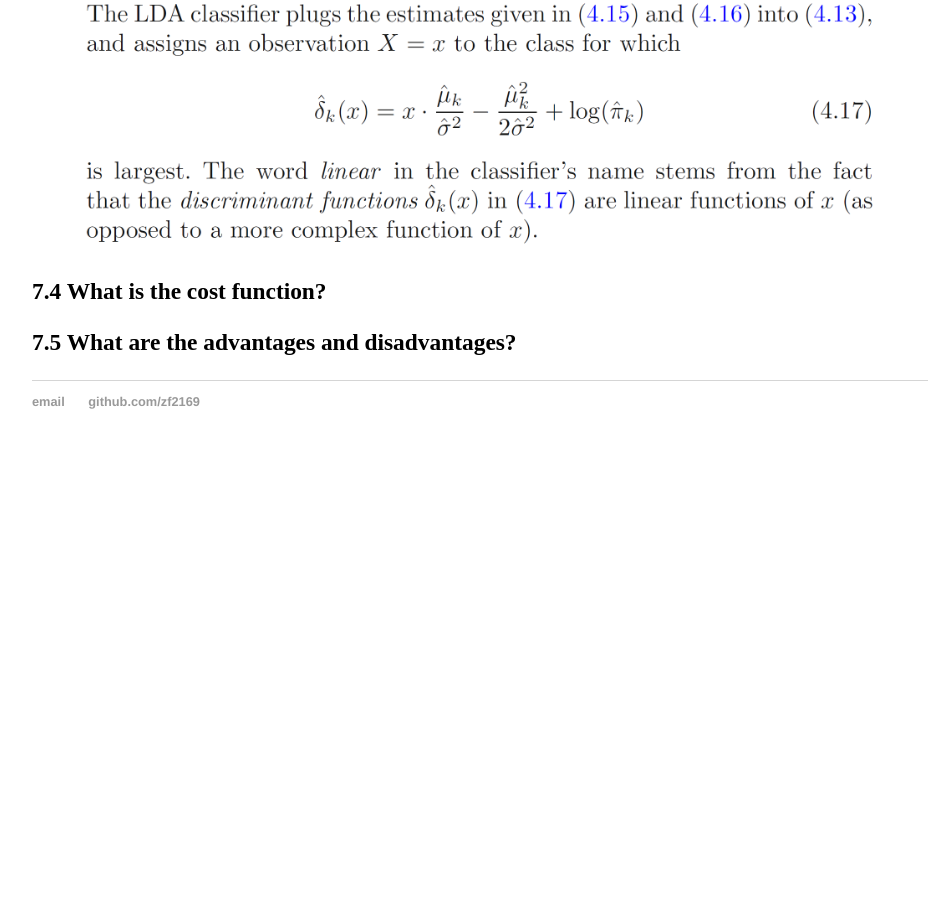
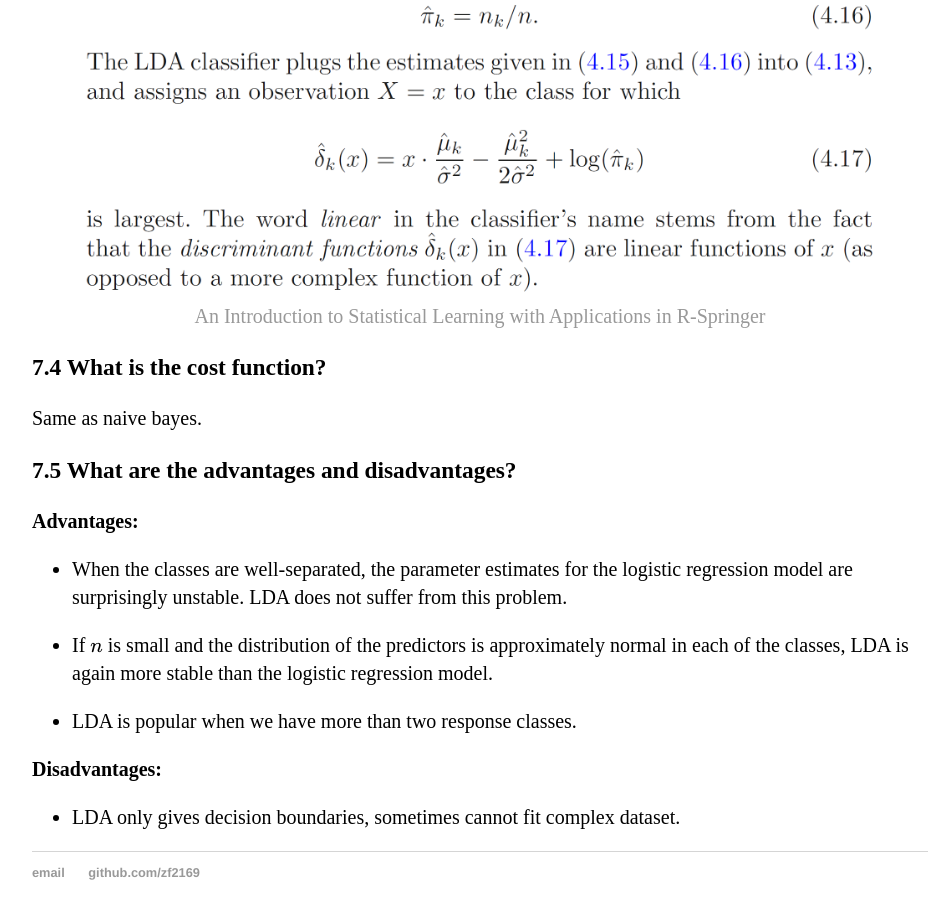
Before and after one commit to zf2169/zf2169.github.io, a Jekyll site: the page built from _posts/2019-01-30-Machine-Learning-Algorithms-Summary-I.md, in a window 1280 px wide and 900 px high, scrolled down 17734 px. Shown: the whole window, without its empty margins (160-1099 px from the left). Built offline with Jekyll 4.4.1, drawn with Linux system fonts in a browser that asks for light colours; formulas are drawn with MathJax 3; before the commit the page ends 18163 px from its top, so only the background shows below that; some of the changed text lies outside the part shown.

Commit message:
Update 2019-01-30-Machine-Learning-Algorithms-Summary-I.md

```diff
--- a/_posts/2019-01-30-Machine-Learning-Algorithms-Summary-I.md
+++ b/_posts/2019-01-30-Machine-Learning-Algorithms-Summary-I.md
@@ -349,7 +349,9 @@ $$Posterior= \frac{Likelihood \cdot Proposition \quad prior \quad probability}{E
 response classes (i.e. given $$Y$$ ), and then use **Bayes’ theorem** to flip these around into estimates for $$Pr(Y = k\vert X = x)$$.
 
 ### 7.2 What are the assumptions?
-Same as Naive Bayes since it uses Bayes’ theorem in estimation.
+- The observations in each class are drawn from a multivariate Gaussian distribution
+
+- The distribution of all classes have the same class-specific mean vector and a covariance matrix
 
 ### 7.3 What is the process of the algorithm?
 Recall the Bayes' Theorem, \$$P(Y=k \vert X=x)= \frac{\pi_k f_k(x)}{\sum_{l=1}^K \pi_l f_l(x)}$$
@@ -371,8 +373,19 @@ $$fk(X) \equiv Pr(X = x \vert Y = k): $$ the density function of $$X$$ for an ob
   <br>
   <img width="800" src="https://zf2169.github.io/img/lda5.PNG">
   <br>
+  <a href="https://www.amazon.com/Introduction-Statistical-Learning-Applications-Statistics/dp/1461471370"> An Introduction to Statistical Learning  with Applications in R-Springer </a>
 </p>
 
 ### 7.4 What is the cost function?
+Same as naive bayes.
 
 ### 7.5 What are the advantages and disadvantages?
+**Advantages:**
+- When the classes are well-separated, the parameter estimates for the logistic regression model are surprisingly unstable. LDA does not suffer from this problem.
+
+- If $$n$$ is small and the distribution of the predictors is approximately normal in each of the classes, LDA is again more stable than the logistic regression model.
+
+- LDA is popular when we have more than two response classes.
+
+**Disadvantages:**
+- LDA only gives decision boundaries, sometimes cannot fit complex dataset.
```
